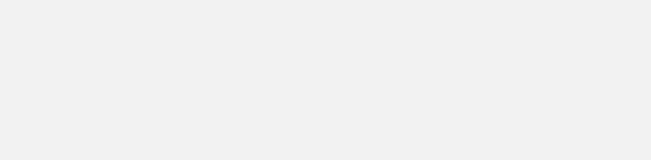
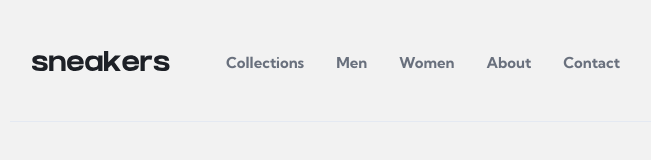
Before and after one commit to Nigohmahram/E-commerce-product, a plain HTML site: page index.html in a window 1280 px wide. Shown: the whole page, without its empty margins (56-707 px from the left). Drawn offline with Linux system fonts and the light colour scheme.

Commit message:
Add site-header__logo and sitenav

```diff
--- a/index.html
+++ b/index.html
@@ -12,8 +12,23 @@
 </head>
 
 <body>
+<header class="site-header">
+     <div class="site-header__container container">
+          <a class="site-header__logo logo" href="index.html">
+               <img class="logo__img" src="./image/logo.svg" alt="Sneacrts" width="138" height="20">
+          </a>
+          <nav class="sitenav">
+            <ul class="sitenav__list">
+              <li class="sitenav__item"><a class="sitenav__link" href="#">Collections</a></li>
+              <li class="sitenav__item"><a class="sitenav__link" href="#">Men</a></li>
+              <li class="sitenav__item"><a class="sitenav__link" href="#">Women</a></li>
+              <li class="sitenav__item"><a class="sitenav__link" href="#">About</a></li>
+              <li class="sitenav__item"><a class="sitenav__link" href="#">Contact</a></li>
+            </ul>
+          </nav>
 
-
+     </div>
+</header>
 
 
 
--- a/style/style.css
+++ b/style/style.css
@@ -21,11 +21,12 @@
 /* ROOT  */
 :root{
      --text-color: #69707D;
-     --text-color: #69707D;
+     --text-color-dark: #1D2026;
      --accseni-color: #ff7e1b;
      --accsent-color-light: #ffeee2;
      --accsent-color-hover: #ffab6a;
      --light-bg: #f6f8fd;
+     --diveder: #e4e9f2;
      --font-famly: "Kumbh Sans", "Arial", sans-serif;
 }
 /* GLOBALL */
@@ -94,14 +95,31 @@ select:-webkit-autofill:focus {
      clip: rect(0 0 0 0);
      overflow: hidden;
 }
+/* LOGO  */
+.logo {
+     display: inline-block;
+}
+.logo:hover{
+     opacity: 0.8;
+}
+.logo:active{
+     opacity: 0.6;
+}
+.logo__img {
+     display: block;
+     width: 138px;
+     height: 20px;
+     object-fit: contain;
+}
+
 
 /* CONTAINER  */
 
 .container {
      width: 100%;
      max-width: 1148px;
-     padding-left: 24px;
-     padding-right: 24px;
+     padding-left: 22px;
+     padding-right: 22px;
      margin-left: auto;
      margin-right: auto;
 }
@@ -110,6 +128,54 @@ select:-webkit-autofill:focus {
      flex-grow: 1;
 }
 
+/* SITE HEADER */
+.site-header {
+}
+.site-header__container {
+     display: flex;
+     align-items: center;
+     border-bottom: 1px solid var(--diveder);
+}
+.site-header__logo{
+     flex-shrink: 0;
+     margin-right: 56px;
+}
+.sitenav__list {
+     display: flex;
+     margin: 0;
+     padding: 0;
+     list-style: none;
+}
+.sitenav__item{
+     position: relative;
+     padding-top: 50px;
+     padding-bottom: 45px;
+}
+.sitenav__item:not(:last-child) {
+     margin-right: 32px;
+}
+
+.sitenav__link {
+     display: block;
+     text-decoration: none;
+     font-size: 15px;
+     line-height: 26px;
+     color: var(--text-color);
+     transition: 0.5s ease-in-out;
+}
+.sitenav__link:hover{
+     color: var(--text-color-dark);
+}
+.sitenav__link:hover::after{
+     position: absolute;
+     left: 0;
+     bottom: 0;
+     width: 100%;
+     height: 4px;
+     background-color: var(--accseni-color);
+     content: "";
+}
+
 @media only screen and (-webkit-min-device-pixel-ratio: 2),
 only screen and (min--moz-device-pixel-ratio: 2),
 only screen and (-o-min-device-pixel-ratio: 2/1),
```
Also changed, not shown: image/Desktop.jpg (added), image/logo.svg (added), 1 other file.
